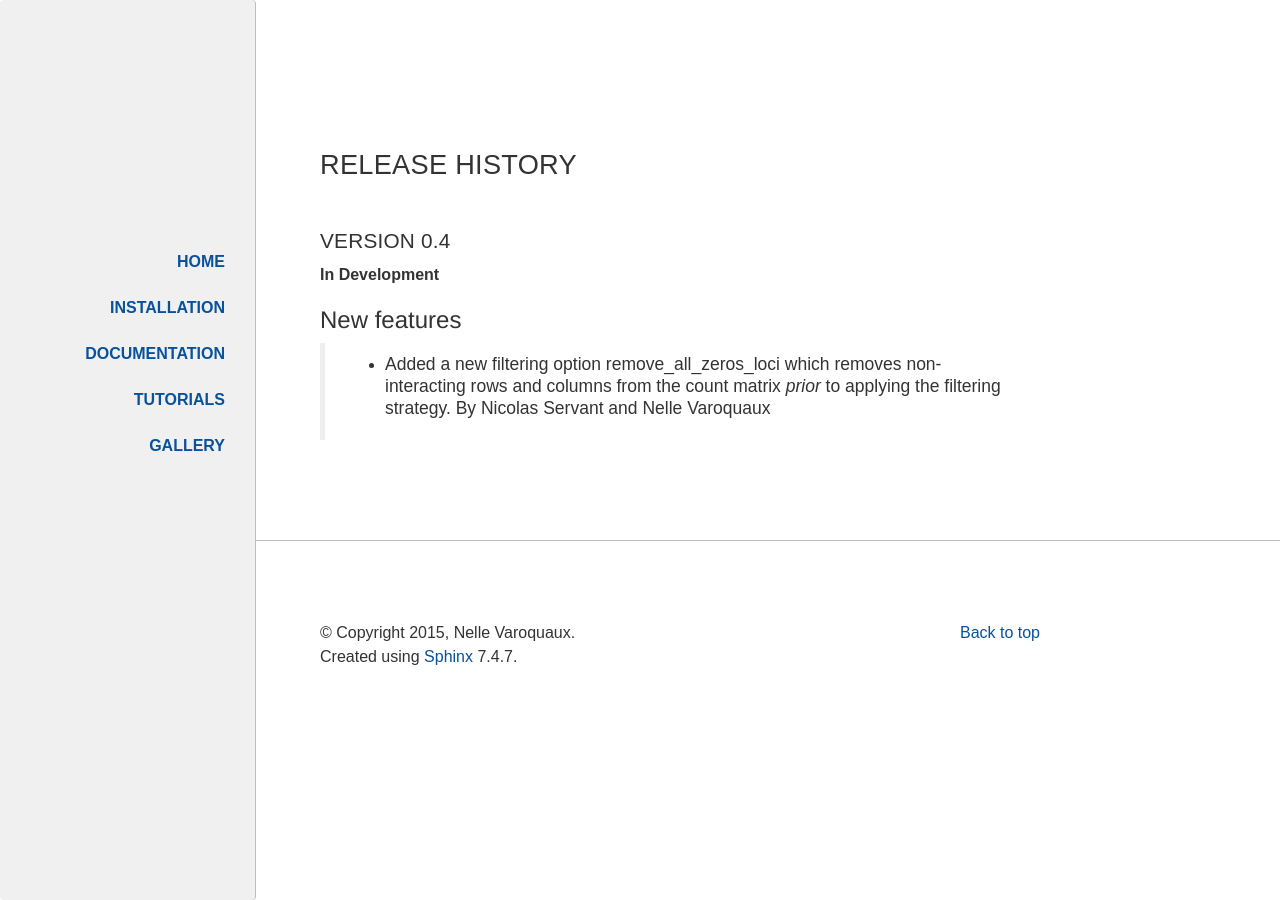
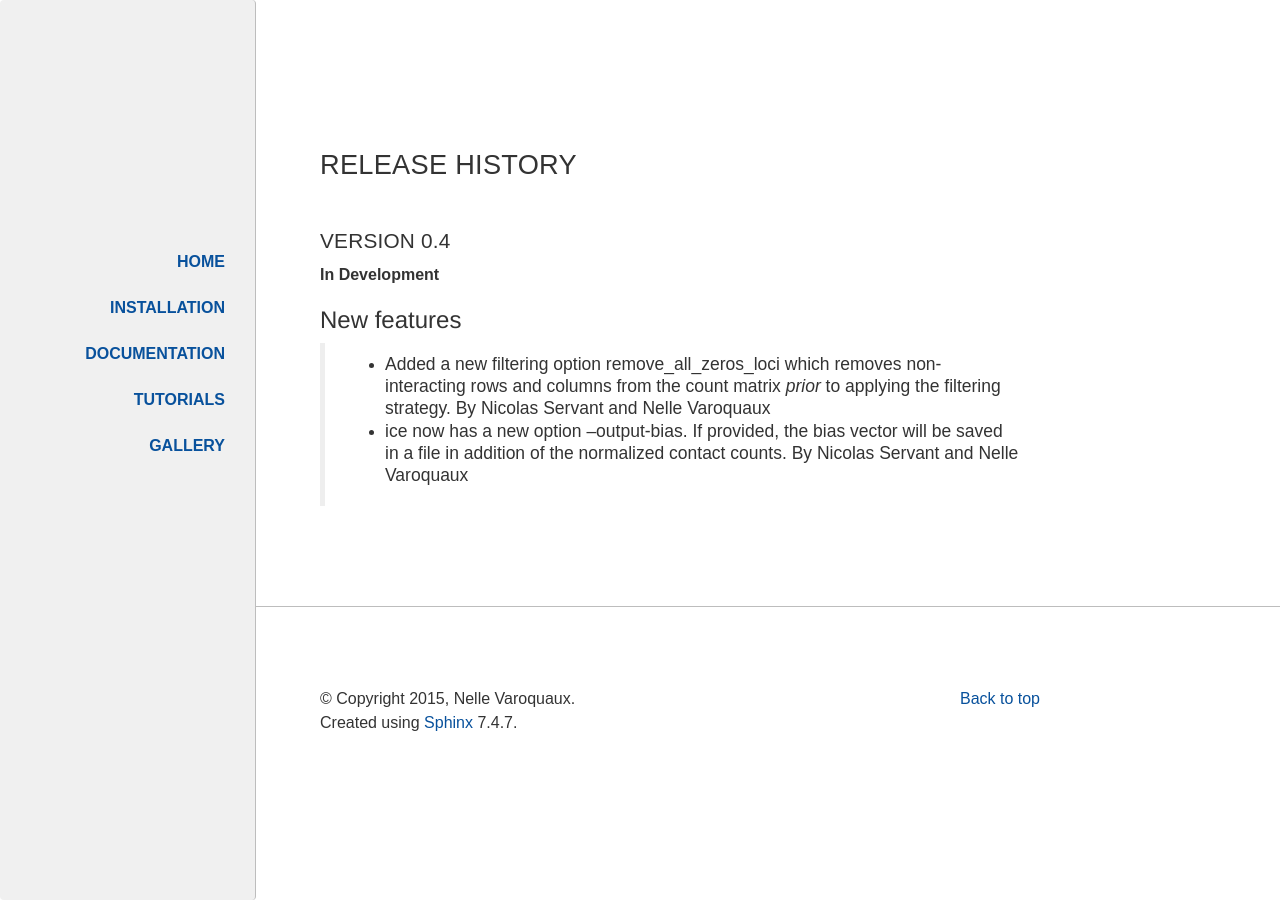
Before and after one commit to hiclib/iced, a Sphinx documentation site: the page built from doc/whats_new.rst, in a window 1280 px wide. Built offline with Sphinx 7.4.7, drawn with Linux system fonts in a browser that asks for light colours; formulas are drawn with MathJax 3.

Commit message:
MAINT Renamed --get-bias in --output-bias and added docs

```diff
--- a/doc/whats_new.rst
+++ b/doc/whats_new.rst
@@ -16,3 +16,7 @@ New features
     non-interacting rows and columns from the count matrix *prior* to applying
     the filtering strategy.
     By Nicolas Servant and Nelle Varoquaux
+
+  - `ice` now has a new option `--output-bias`. If provided, the bias vector
+    will be saved in a file in addition of the normalized contact counts.
+    By Nicolas Servant and Nelle Varoquaux
```
Also changed, not shown: 1 other file.
